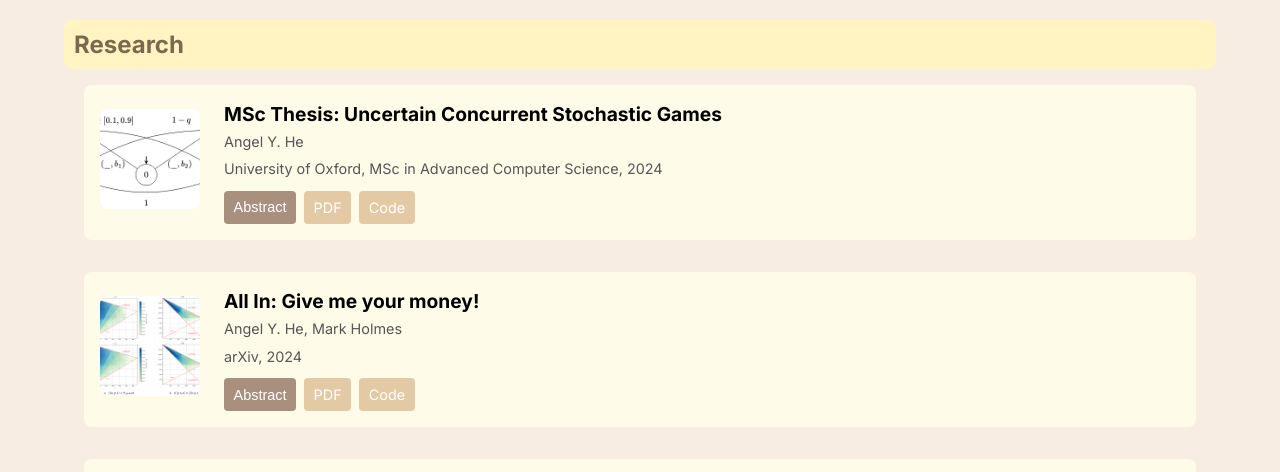
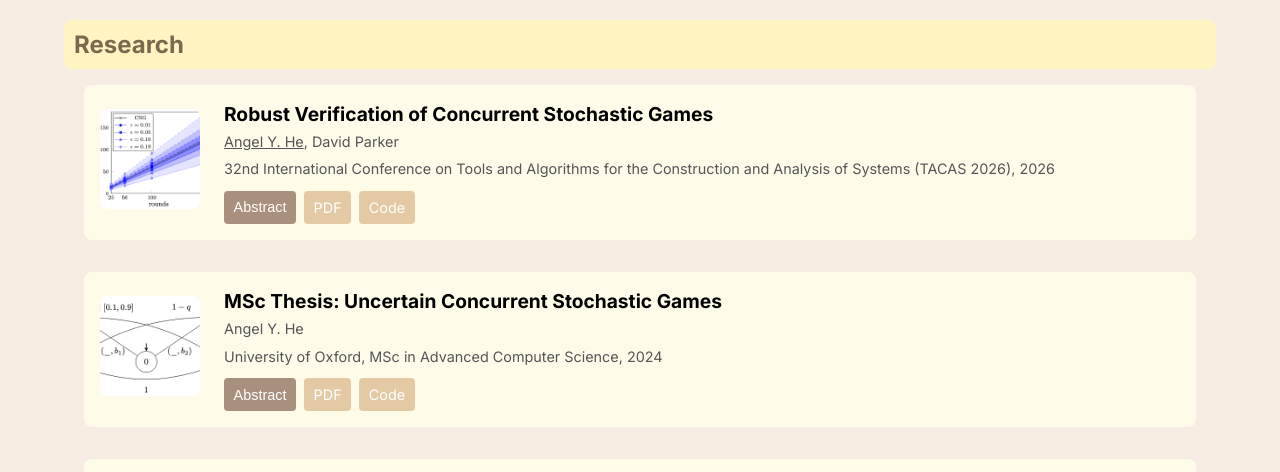
Before and after one commit to 7angel4/7angel4.github.io, a plain HTML site: page academics.html in a window 1280 px wide. Shown: the part 216-688 px from the top of the page. Drawn offline with Linux system fonts and the light colour scheme.

Commit message:
added entry for TACAS 2026 paper "Robust Verification of Concurrent Stochastic Games"

```diff
--- a/academics.html
+++ b/academics.html
@@ -21,6 +21,29 @@
     <section id="research">
         <h2>Research</h2>
         <div id="research-content">  <!-- mimic collapsible-content style -->
+            <bib-item
+                    title="Robust Verification of Concurrent Stochastic Games"
+                    authors="<u>Angel Y. He</u>, David Parker"
+                    year="2026"
+                    source="32nd International Conference on Tools and Algorithms for the Construction and Analysis of
+                    Systems (TACAS 2026)"
+                    thumbnail="assets/resources/thumbnails/RCSG-tacas26-thumbnail.png"
+                    abstract="Autonomous systems often operate in multi-agent settings and need to make concurrent,
+                    strategic decisions, typically in uncertain environments. Verification and control problems for
+                    these systems can be tackled with concurrent stochastic games (CSGs), but this model requires
+                    transition probabilities to be precisely specified - an unrealistic requirement in many real-world
+                    settings. We introduce *robust CSGs* and their subclass <i>interval CSGs</i> (ICSGs), which capture
+                    epistemic uncertainty about transition probabilities in CSGs. We propose a novel framework for
+                    <i>robust</i> verification of these models under worst-case assumptions about transition
+                    uncertainty. Specifically, we develop the underlying theoretical foundations and efficient
+                    algorithms, for finite- and infinite-horizon objectives in both zero-sum and nonzero-sum settings,
+                    the latter based on (social-welfare optimal) Nash equilibria. We build an implementation in the
+                    PRISM-games model checker and demonstrate the feasibility of robust verification of ICSGs across a
+                    selection of large benchmarks."
+                    pdf-link="https://arxiv.org/abs/2601.12003"
+                    code-link="https://github.com/7angel4/prism-games/tree/tacas-26"
+            >
+            </bib-item>
             <bib-item
                     title="MSc Thesis: Uncertain Concurrent Stochastic Games"
                     authors="Angel Y. He"
```
Also changed, not shown: assets/resources/thumbnails/RCSG-tacas26-thumbnail.png (added).
